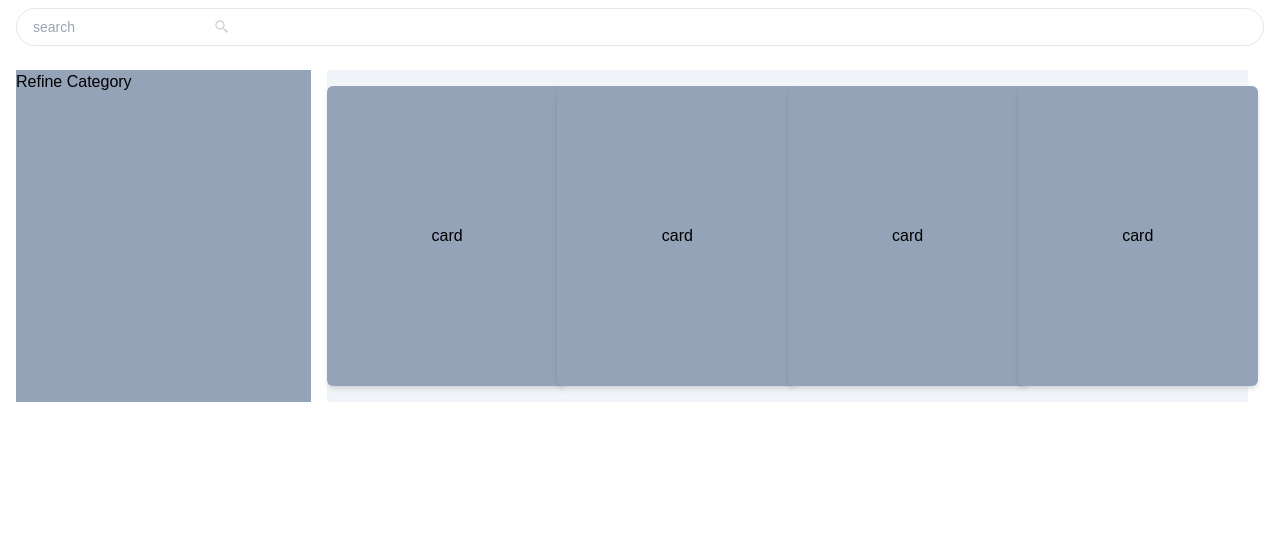
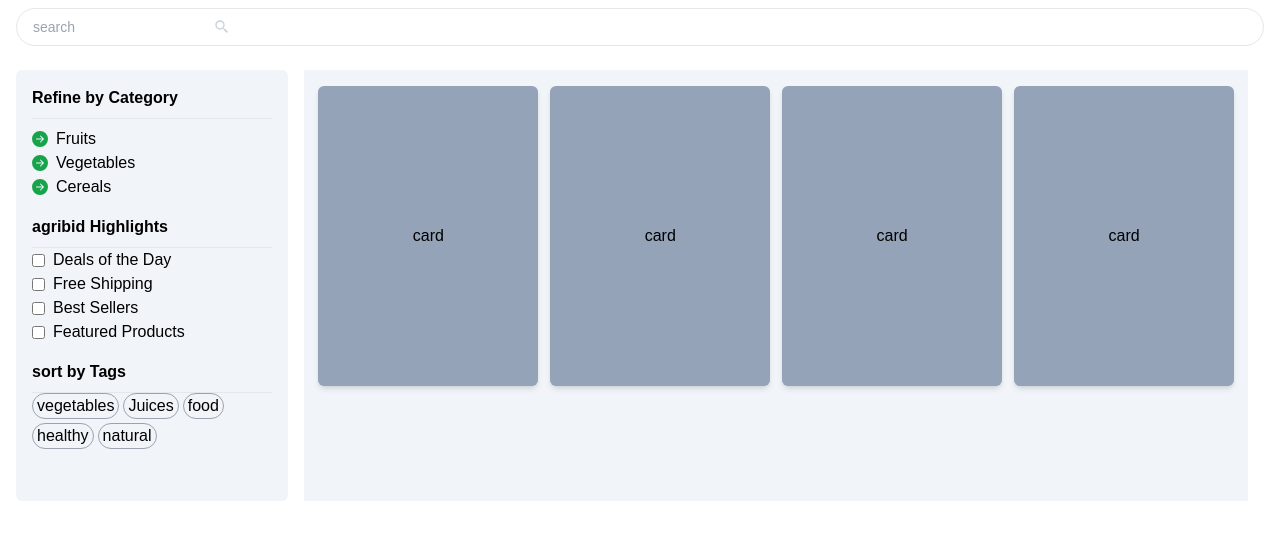
Before and after one commit to kennedybabu/agribid, a React (Create React App) app: page /products-list in a window 1280 px wide. Shown: the part 216-756 px from the top of the page. Built offline with nearby package versions, Linux system fonts and the light colour scheme; the HTML template or start-up script is replaced by a standard one.

Commit message:
feature: add filter controls on the productslist component

```diff
--- a/src/components/Navbar.jsx
+++ b/src/components/Navbar.jsx
@@ -29,13 +29,13 @@ const Navbar = () => {
 
 
       {/* toggle mobile nav */}
-      <div onClick={(e) => setNav(!nav)} className='cursor-pointer md:hidden z-50'>
+      <div onClick={(e) => setNav(!nav)} className='cursor-pointer md:hidden z-50 fixed top-4 right-4'>
          {nav ? <IoMdClose /> :  <RiMenu3Fill />}
       </div>
 
       {nav ? (
         <div className='flex  z-40 flex-col justify-center pl-14 fixed top-0 bottom-0 right-0  w-[60%] z-4 bg-[#f8f9fad7]'>
-            <div className="w-full flex h-screen flex-col">
+            <div className="w-full flex justify-center h-screen flex-col">
               <NavLink to='/' className='my-4'>Home</NavLink>
               <NavLink to='/products-list' className='my-4'>Products</NavLink>
               <NavLink className='my-4'>Account</NavLink>
--- a/src/pages/ProductsList.jsx
+++ b/src/pages/ProductsList.jsx
@@ -1,5 +1,6 @@
 import React from 'react'
 import {BiSearchAlt2} from "react-icons/bi"
+import {BsFillArrowRightCircleFill} from "react-icons/bs"
 
 const ProductsList = () => {
   return (
@@ -13,20 +14,58 @@ const ProductsList = () => {
           <BiSearchAlt2 className='text-[#ced4da]'/>
         </div>
         <div className='w-full flex  flex-row'>
-            <div className="hidden lg:flex w-[400px] side-bar  bg-slate-400">
-              <p>Refine Category</p>
-
+            <div className="hidden lg:flex p-4 flex-col w-[350px] side-bar  bg-slate-100 rounded-md">
+                <div className='w-full'>
+                  <h3 className='font-semibold mb-2'> Refine by <span className='font-bold'>Category</span></h3>
+                  <hr />
+                  <p className='flex cursor-pointer mt-2 items-center'><BsFillArrowRightCircleFill className='text-green-600 mr-2'/>Fruits</p>
+                  <p className='flex cursor-pointer items-center'><BsFillArrowRightCircleFill className='text-green-600 mr-2'/>Vegetables</p>
+                  <p className='flex cursor-pointer items-center'><BsFillArrowRightCircleFill className='text-green-600 mr-2'/>Cereals</p>
+                </div>
+                <div className="w-full my-4">
+                  <h3 className='font-semibold mb-2'>agribid <span className='font-bold'>Highlights</span></h3>
+                  <hr />
+                  <div className='w-full'>
+                    <div className='w-full flex items-center'>
+                        <input type="checkbox" name="deals" id="deals"  className='mr-2'/>
+                        Deals of the Day
+                      </div>
+                      <div className='w-full flex items-center'>
+                        <input type="checkbox" name="free-shipping" id="free-shipping"  className='mr-2'/>
+                        Free Shipping
+                      </div>
+                      <div className='w-full flex items-center'>
+                        <input type="checkbox" name="best-sellers" id="best-sellers"  className='mr-2'/>
+                        Best Sellers
+                      </div>
+                      <div className='w-full flex items-center'>
+                        <input type="checkbox" name="featured" id="featured"  className='mr-2'/>
+                        Featured Products
+                      </div>
+                  </div>
+                  <div className='w-full my-4'>
+                      <h3 className='mb-2 font-bold'>sort by <span>Tags</span></h3>
+                      <hr />
+                      <div className="w-full flex flex-wrap">
+                        <div className='border mb-1 rounded-[25px] mr-1 border-gray-400  px-1 cursor-pointer hover:bg-green-600 hover:text-white'>vegetables</div>
+                        <div className='border mb-1 rounded-[25px] mr-1 border-gray-400  px-1 cursor-pointer hover:bg-green-600 hover:text-white'>Juices</div>
+                        <div className='border mb-1 rounded-[25px] mr-1 border-gray-400  px-1 cursor-pointer hover:bg-green-600 hover:text-white'>food</div>
+                        <div className='border mb-1 rounded-[25px] mr-1 border-gray-400  px-1 cursor-pointer hover:bg-green-600 hover:text-white'>healthy</div>
+                        <div className='border mb-1 rounded-[25px] mr-1 border-gray-400  px-1 cursor-pointer hover:bg-green-600 hover:text-white'>natural</div>
+                      </div>
+                  </div>
+                </div>
             </div>
             <div className='bg-slate-100 w-full mx-4'>
-              <div className="h-full py-2 w-full flex flex-col md:grid md:grid-cols-2 lg:grid-cols-4">
-                  <div className="product mt-2 w-[240px] mx-auto shadow-md rounded-md h-[300px] bg-slate-400 flex flex-col items-center justify-center">
+              <div className="h-full py-2 px-2 w-full flex flex-col md:grid md:grid-cols-2 lg:grid-cols-4">
+                  <div className="product mt-2 w-[220px] mx-auto shadow-md rounded-md h-[300px] bg-slate-400 flex flex-col items-center justify-center">
                       <p>card</p>
                   </div>
-                  <div className="product  my-2 w-[240px] mx-auto shadow-md rounded-md h-[300px] bg-slate-400 flex flex-col items-center justify-center">
+                  <div className="product  my-2 w-[220px] mx-auto shadow-md rounded-md h-[300px] bg-slate-400 flex flex-col items-center justify-center">
                       <p>card</p>
-                  </div><div className="product my-2 w-[240px] mx-auto shadow-md rounded-md h-[300px] bg-slate-400 flex flex-col items-center justify-center">
+                  </div><div className="product my-2 w-[220px] mx-auto shadow-md rounded-md h-[300px] bg-slate-400 flex flex-col items-center justify-center">
                       <p>card</p>
-                  </div><div className="product  my-2 w-[240px] mx-auto shadow-md rounded-md h-[300px] bg-slate-400 flex flex-col items-center justify-center">
+                  </div><div className="product  my-2 w-[220px] mx-auto shadow-md rounded-md h-[300px] bg-slate-400 flex flex-col items-center justify-center">
                       <p>card</p>
                   </div>
               </div>
```
